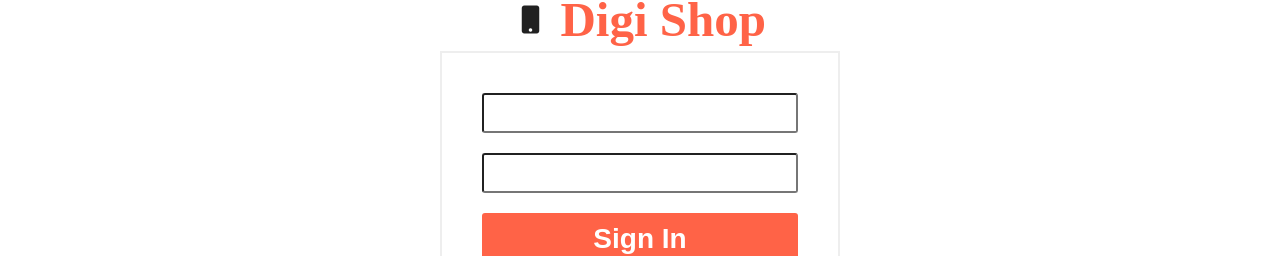
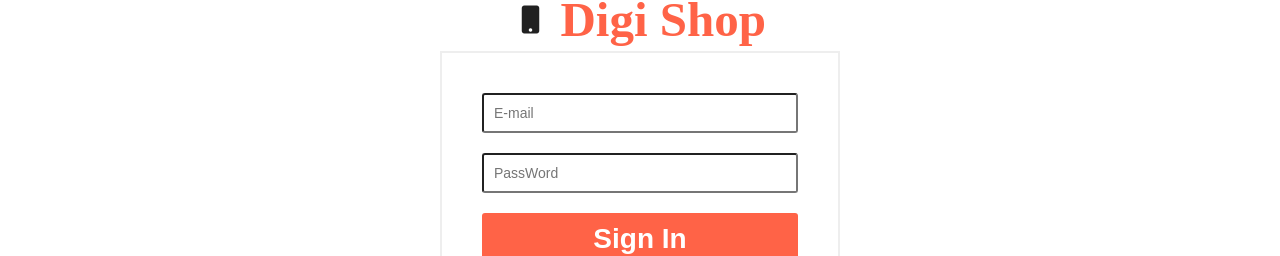
Before and after one commit to ghiyaee/digitall, a React (Create React App) app: page /lo in a window 1280 px wide. Shown: the part 122-378 px from the top of the page. Built offline with nearby package versions, Linux system fonts and the light colour scheme; a web font is replaced by a local one.

Commit message:
update style login

```diff
--- a/src/component/Login.jsx
+++ b/src/component/Login.jsx
@@ -1,5 +1,10 @@
+import { useState ,useRef} from "react";
 import "./login.css";
 const Login = () => {
+    const ref = useRef();
+    const [email, setImail] = useState('');
+    const [password,setPassword]=useState('')
+
   return (
     <>
       <div className="login__container">
@@ -8,8 +13,8 @@ const Login = () => {
           <h2 className="header__text">Digi Shop</h2>
         </div>
         <div className="login__sing">
-          <input type="text" name="" id="" />
-          <input type="text" name="" id="" />
+          <input type="text" name="" id="" placeholder="E-mail"/>
+          <input type="text" name="" id="" placeholder="PassWord"/>
           <button className="login__btn__sin">Sign In</button>
           <p>By Useing && Buying Please a Create Account a Short Time</p>
           <button className="login__btn__crt">Create Account</button>
```
